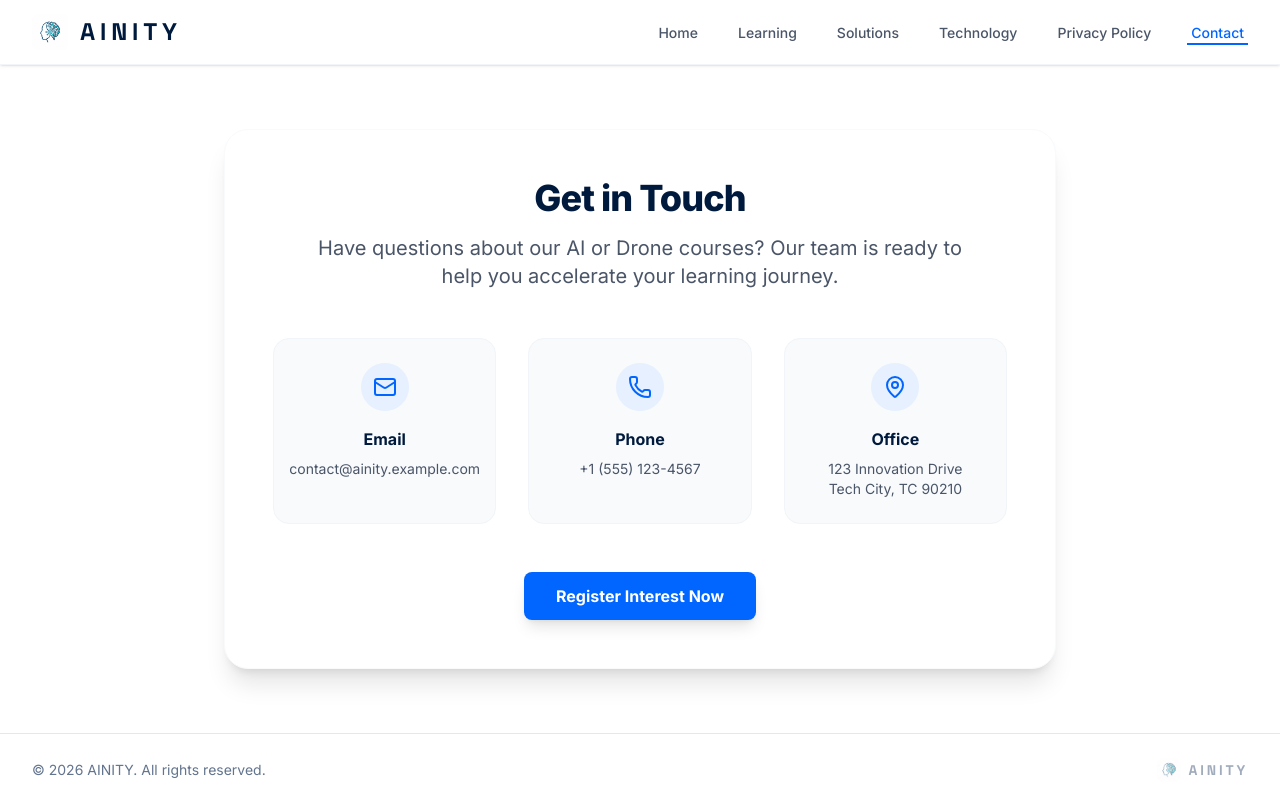
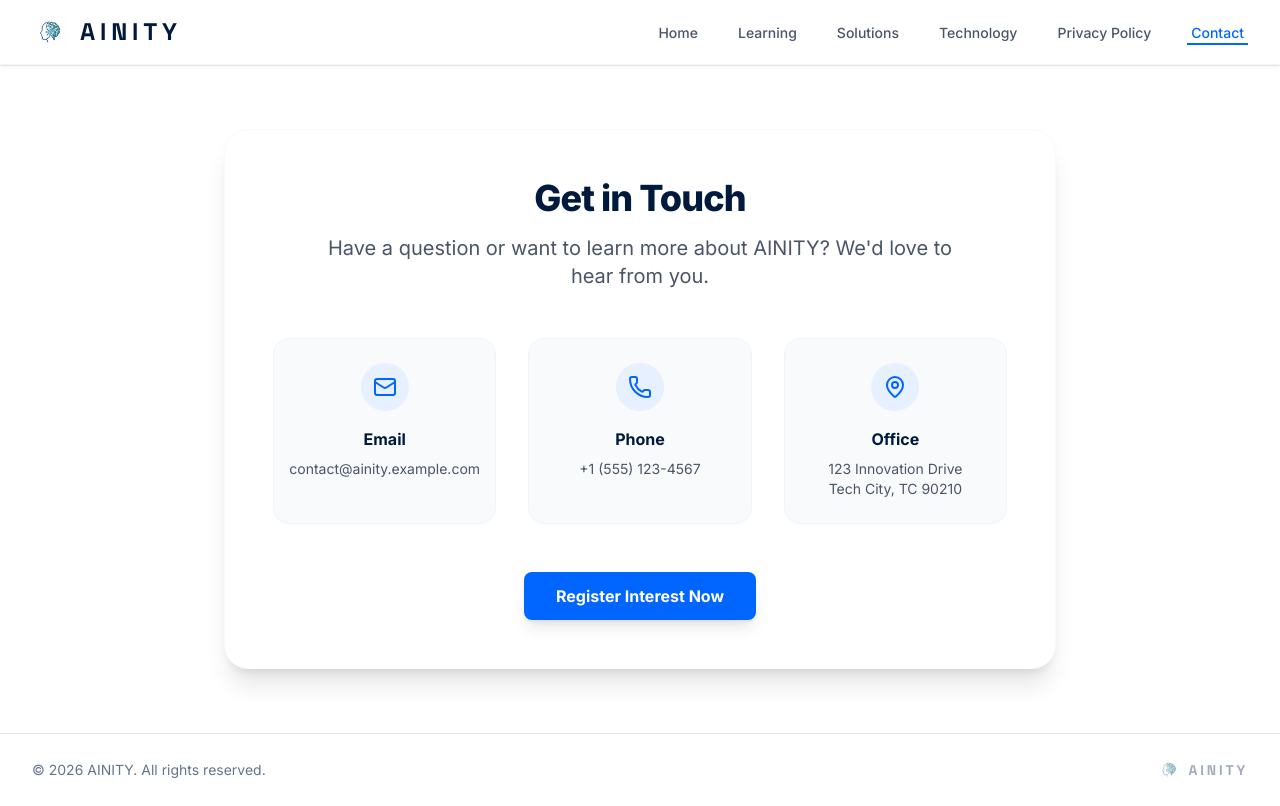
Before and after one commit to ainityco/Course, a Next.js app in the folder frontend/: page /contact in a window 1280 px wide. Built offline with nearby package versions, Linux system fonts and the light colour scheme.

Commit message:
Final polish: fix QA course dropdown, remove dark mode remnants, update contact copy, fix README

```diff
--- a/frontend/src/app/contact/page.tsx
+++ b/frontend/src/app/contact/page.tsx
@@ -6,7 +6,7 @@ export default function ContactPage() {
     <div className="max-w-4xl mx-auto px-4 sm:px-6 lg:px-8 py-16 animate-in slide-in-from-bottom-4 duration-500">
       <div className="bg-white rounded-3xl shadow-xl p-8 sm:p-12 border border-slate-50 text-center transition-colors duration-300">
         <h1 className="text-4xl font-extrabold text-brand-primary mb-4 tracking-tight">Get in Touch</h1>
-        <p className="text-xl text-brand-text-muted mb-12 max-w-2xl mx-auto">Have questions about our AI or Drone courses? Our team is ready to help you accelerate your learning journey.</p>
+        <p className="text-xl text-brand-text-muted mb-12 max-w-2xl mx-auto">Have a question or want to learn more about AINITY? We'd love to hear from you.</p>
 
         <div className="grid grid-cols-1 md:grid-cols-3 gap-8 mb-12">
           <div className="flex flex-col items-center p-6 bg-slate-50 rounded-2xl border border-slate-100 hover:shadow-md transition-shadow">
--- a/frontend/src/app/learning/page.tsx
+++ b/frontend/src/app/learning/page.tsx
@@ -101,6 +101,7 @@ export default function LearningPage() {
               <option value="drones-eng">Advanced Aquatic Drones Engineering</option>
               <option value="ml-ocean">Machine Learning in Oceanography</option>
               <option value="auv">Autonomous Underwater Vehicles (AUVs)</option>
+              <option value="qa-ai">QA Automation with AI</option>
               <option value="other">Other / Not Sure</option>
             </select>
           </div>
@@ -134,7 +135,7 @@ export default function LearningPage() {
             </button>
           </div>
           {status === "error" && (
-            <p className="text-red-500 dark:text-red-400 text-sm mt-2 text-center font-medium animate-in slide-in-from-top-1">There was an error submitting your form. Please try again.</p>
+            <p className="text-red-500 text-sm mt-2 text-center font-medium animate-in slide-in-from-top-1">There was an error submitting your form. Please try again.</p>
           )}
         </form>
       </div>
```
